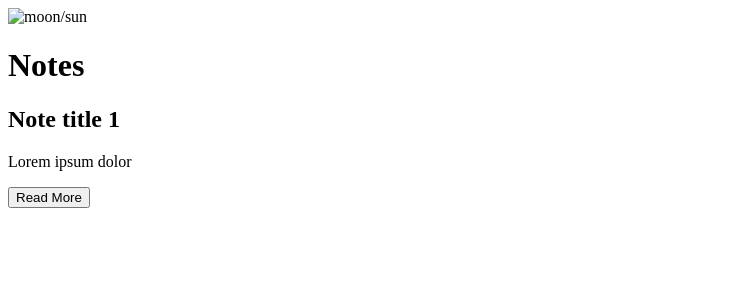
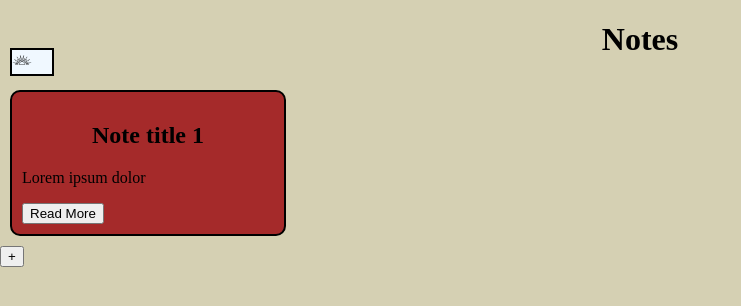
Before and after one commit to JulioCesarTavarez/WDD231-team, a plain HTML site: page notes_webpage/notes.html in a window 1280 px wide. Shown: the whole page, without its empty margins (0-741 px from the left). Drawn offline with Linux system fonts and the light colour scheme.

Commit message:
Working on the sticky notes Page just trying to center items and bringing in logos for the lightimage button

```diff
--- a/notes_webpage/notes.css
+++ b/notes_webpage/notes.css
@@ -0,0 +1,41 @@
+body{
+    margin: 0%;
+    padding: 0%;
+    background-color: #d5d0b3;
+}
+header{
+text-align: center;
+}
+.lightModeBox{
+    position: absolute;
+    left: 10px;
+    top: 6%;
+    border: #000000 solid 2px;
+    width:40px;
+    height: fit-content;
+    text-align: left;
+    background-color: aliceblue;
+}
+
+.lightModeImage{
+    width: 20px;
+}
+
+main{
+    padding: 10px;
+}
+
+.stickyNote{
+    width: 20%;
+    height: auto;
+    background-color: #d5d0b3;
+    border: #000000 solid 2px;
+    border-radius: 10px;
+    min-width: 150px;
+    padding: 10px;
+    background-color: brown;
+}
+
+h2{
+    text-align: center;
+}
--- a/notes_webpage/notes.html
+++ b/notes_webpage/notes.html
@@ -4,11 +4,12 @@
     <meta charset="UTF-8">
     <meta name="viewport" content="width=device-width, initial-scale=1.0">
     <title>Notes</title>
+    <link rel="stylesheet" href="notes.css">
 </head>
 <body>
     <header>
-        <section id="lightMode" class="lightMode">
-            <img src="sun.png" alt="moon/sun" class="lightModeImage" id="lightModeImage">
+        <section id="lightMode" class="lightModeBox">
+            <img src="../icons/sun.png" alt="moon/sun" class="lightModeImage" id="lightModeImage">
         </section>
         <h1>Notes</h1>
     </header>
@@ -22,7 +23,12 @@
 
     </main>
     <footer>
-
+        <div>
+            <button id="addNote" class="addNote">
+                +
+            </button>
+        </div>
+        <!-- <a href="https://www.flaticon.com/free-icons/sunset" title="sunset icons">Sunset icons created by Ciamis Interior design - Flaticon</a> -->
     </footer>
 
 
```
Also changed, not shown: icons/moon.png (added), icons/sun.png (added).
